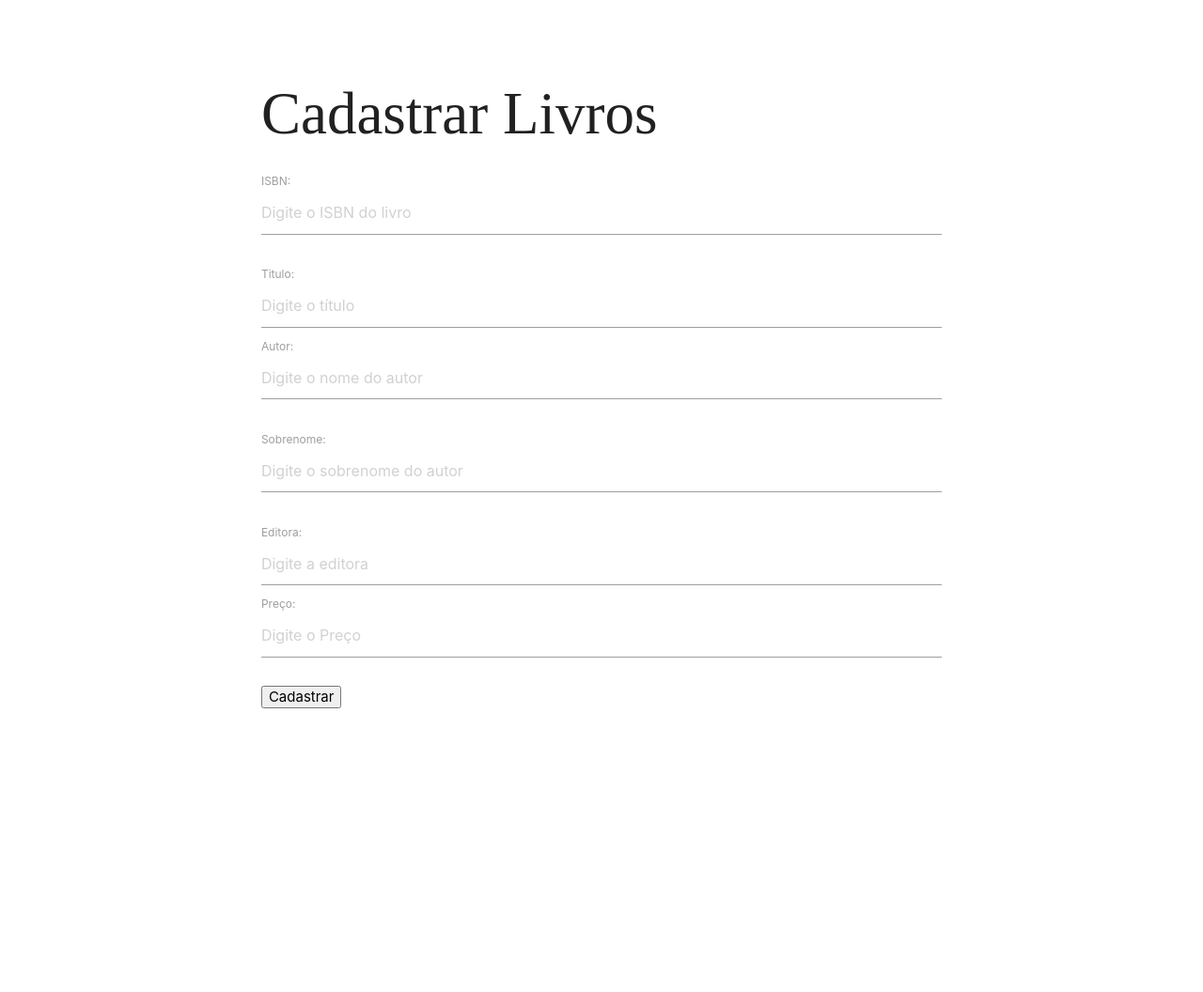
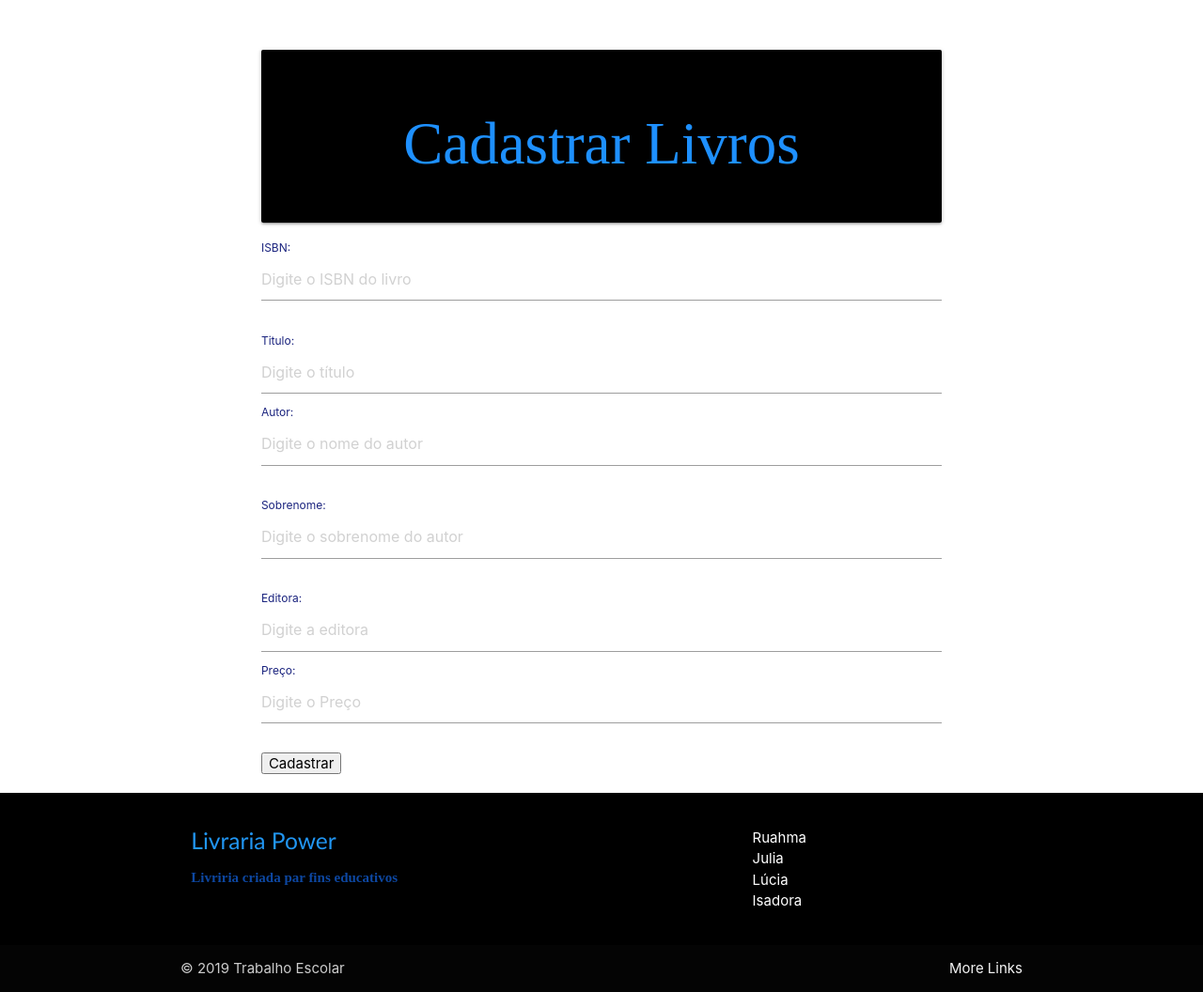
Before and after one commit to piovesani-julia/Power, a PHP site: page /form-add.php in a window 1280 px wide. Shown: the whole page at 94% size. Before the commit the page ends 754 px from the top, so only its background shows below. Run offline with PHP 8.4, Linux system fonts and the light colour scheme.

Commit message:
add livros form

```diff
--- a/form-add.php
+++ b/form-add.php
@@ -1,5 +1,5 @@
 <?php
-require 'conexao/conexao.php';
+require './conexao.php';
 ?>
 <!DOCTYPE html>
 <html lang="pt-br">
@@ -14,6 +14,18 @@ require 'conexao/conexao.php';
     <link rel="stylesheet" href="https://cdnjs.cloudflare.com/ajax/libs/materialize/1.0.0/css/materialize.min.css">
     <link rel="stylesheet" href="materialize/css/custon.css">
     <title>Power Livros</title>
+    <style>
+        h1{
+            color:#1e90ff;
+            text-align: center;
+        }
+        label{
+            color: #1a237e;
+        }
+        footer{
+            color:black;
+        }
+    </style>
 </head>
 
 <body>
@@ -24,7 +36,9 @@ require 'conexao/conexao.php';
             <div class="col s1 ">
             </div>
             <div class="col s10">
-            <h1>Cadastrar Livros</h1>
+                <div class="card-panel black">
+                    <h1>Cadastrar Livros</h1>
+                </div>
             <form action="add.php" method = "POST">
                 <label>ISBN:</label>
                     <input type="text" nome="isbn" placeholder="Digite o ISBN do livro"><br/><br/>
@@ -44,5 +58,30 @@ require 'conexao/conexao.php';
             <div class="col s1"></div>
         </div>
     </div>
+    <footer class="page-footer black">
+          <div class="container">
+            <div class="row">
+              <div class="col l6 s12">
+                <h5 class="blue-text">Livraria Power </h5>
+                <p class="blue-text text-darken-4"><b>Livriria criada par fins educativos</b></p>
+              </div>
+              <div class="col l4 offset-l2 s12">
+                <h5 class="white-text"></h5>
+                <ul>
+                  <li>Ruahma</li>
+                  <li>Julia</li>
+                  <li>Lúcia</li>
+                  <li>Isadora</li>
+                </ul>
+              </div>
+            </div>
+          </div>
+          <div class="footer-copyright">
+            <div class="container">
+            © 2019 Trabalho Escolar
+            <a class="grey-text text-lighten-4 right" href="#!">More Links</a>
+            </div>
+          </div>
+        </footer>
 </body>
 </html>
```
